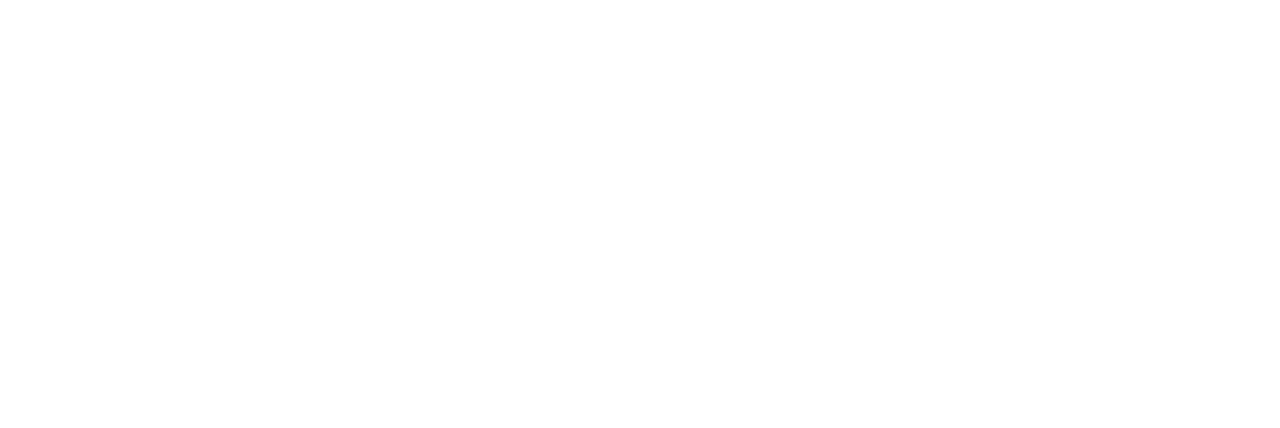
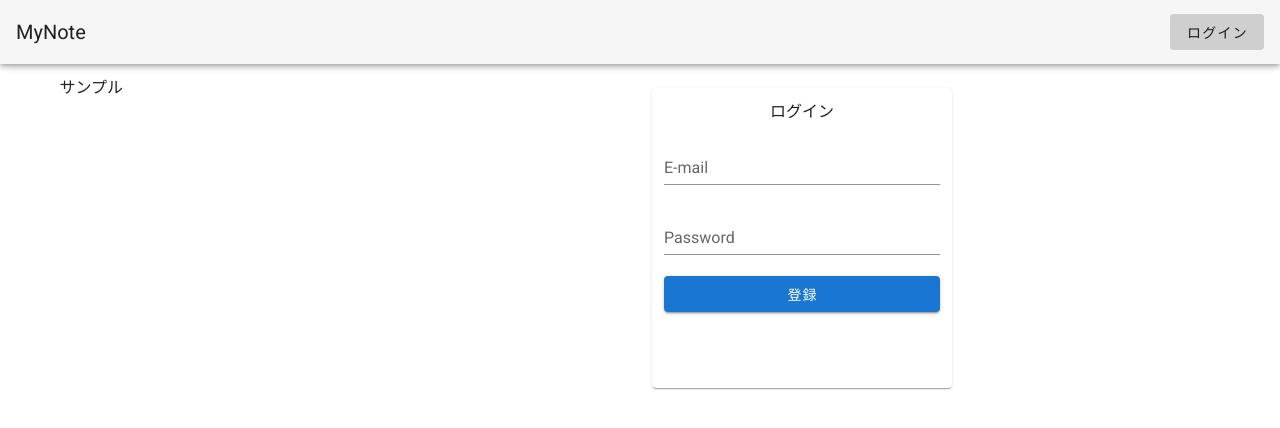
Before and after one commit to M-Yamashita01/mynote, a Nuxt app in the folder mynote-frontend/: page /login in a window 1280 px wide. Before the commit this address had no page. Shown: the top 428 px of the page. Built offline with nearby package versions, Linux system fonts and the light colour scheme.

Commit message:
Introduce vuetify and create login page.

```diff
--- a/mynote-frontend/nuxt.config.js
+++ b/mynote-frontend/nuxt.config.js
@@ -31,6 +31,7 @@
   buildModules: [
     // https://go.nuxtjs.dev/typescript
     '@nuxt/typescript-build',
+    '@nuxt/typescript-build','@nuxtjs/vuetify'
   ],
 
   // Modules: https://go.nuxtjs.dev/config-modules
--- a/mynote-frontend/package.json
+++ b/mynote-frontend/package.json
@@ -20,6 +20,7 @@
   "devDependencies": {
     "@nuxt/types": "^2.15.8",
     "@nuxt/typescript-build": "^2.1.0",
+    "@nuxtjs/vuetify": "^1.12.3",
     "@vue/test-utils": "^1.3.0",
     "babel-core": "7.0.0-bridge.0",
     "babel-jest": "^27.4.4",
--- /dev/null
+++ b/mynote-frontend/pages/login/index.vue
@@ -0,0 +1,96 @@
+<template>
+  <v-app id="inspire">
+    <v-app-bar app>
+
+      <v-toolbar-title>MyNote</v-toolbar-title>
+      <div class="flex-grow-1"></div>
+
+      <v-btn to="/login"
+        text
+      >
+        ログイン
+      </v-btn>
+    </v-app-bar>
+
+    <v-main>
+      <v-container>
+        <v-row
+          no-gutters
+          style="flex-wrap: nowrap;"
+        >
+          <v-col
+            cols="6"
+            class="flex-grow-0 flex-shrink-0"
+          >
+            サンプル
+          </v-col>
+          <v-col
+            cols="6"
+            class="flex-grow-0 flex-shrink-0"
+          >
+            <v-container>
+              <v-sheet
+                color="white"
+                elevation="1"
+                height="300"
+                rounded
+                width="300"
+              >
+                <v-container>
+                  <v-form v-model="valid" @submit.prevent="logIn">
+                    <p class="text-center">
+                      ログイン
+                    </p>
+
+                    <v-text-field
+                      v-model="email"
+                      :rules="emailRules"
+                      label="E-mail"
+                      required
+                    ></v-text-field>
+
+                    <v-text-field
+                      v-model="password"
+                      :rules="passwordRules"
+                      label="Password"
+                      required
+                    ></v-text-field>
+
+                    <v-btn block color="primary" type="submit">登録</v-btn>
+                  </v-form>
+                </v-container>
+              </v-sheet>
+            </v-container>
+          </v-col>
+        </v-row>
+      </v-container>
+    </v-main>
+  </v-app>
+</template>
+
+<script>
+  export default {
+    data: () => ({
+      valid: false,
+      email: '',
+      emailRules: [
+        v => !!v || 'E-mail is required',
+        v => /.+@.+/.test(v) || 'E-mail must be valid',
+      ],
+      password: '',
+      passwordRules: [
+        v => !!v || 'Password is required',
+      ]
+    }),
+    methods: {
+      logIn() {
+        this.$auth.loginWith('local',{
+          data: {
+            email: this.email,
+            password: this.password,
+          }
+        })
+      }
+    },
+  }
+</script>
```
Also changed, not shown: 1 other file (tests, documents, lock files or other folders).
